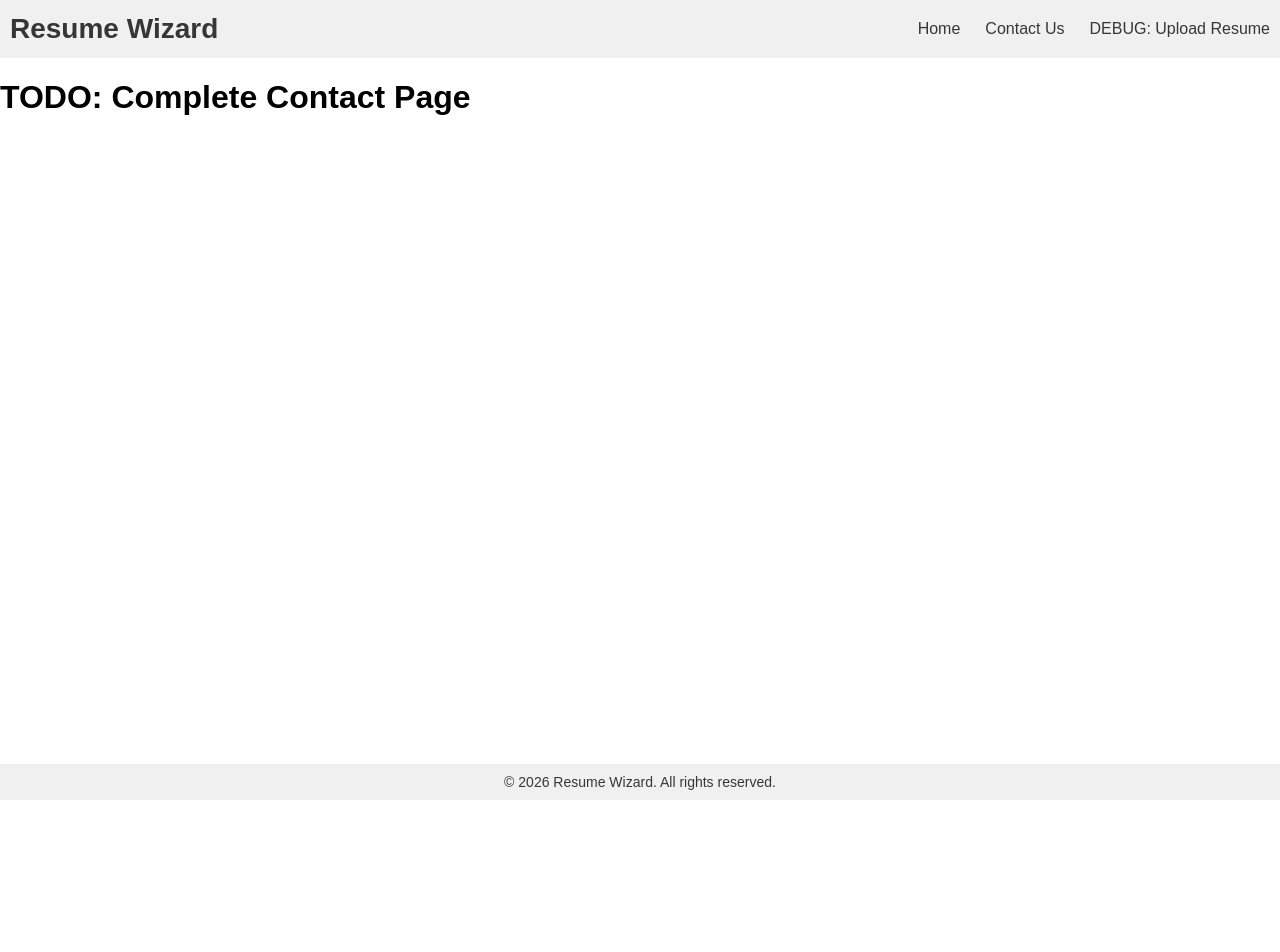
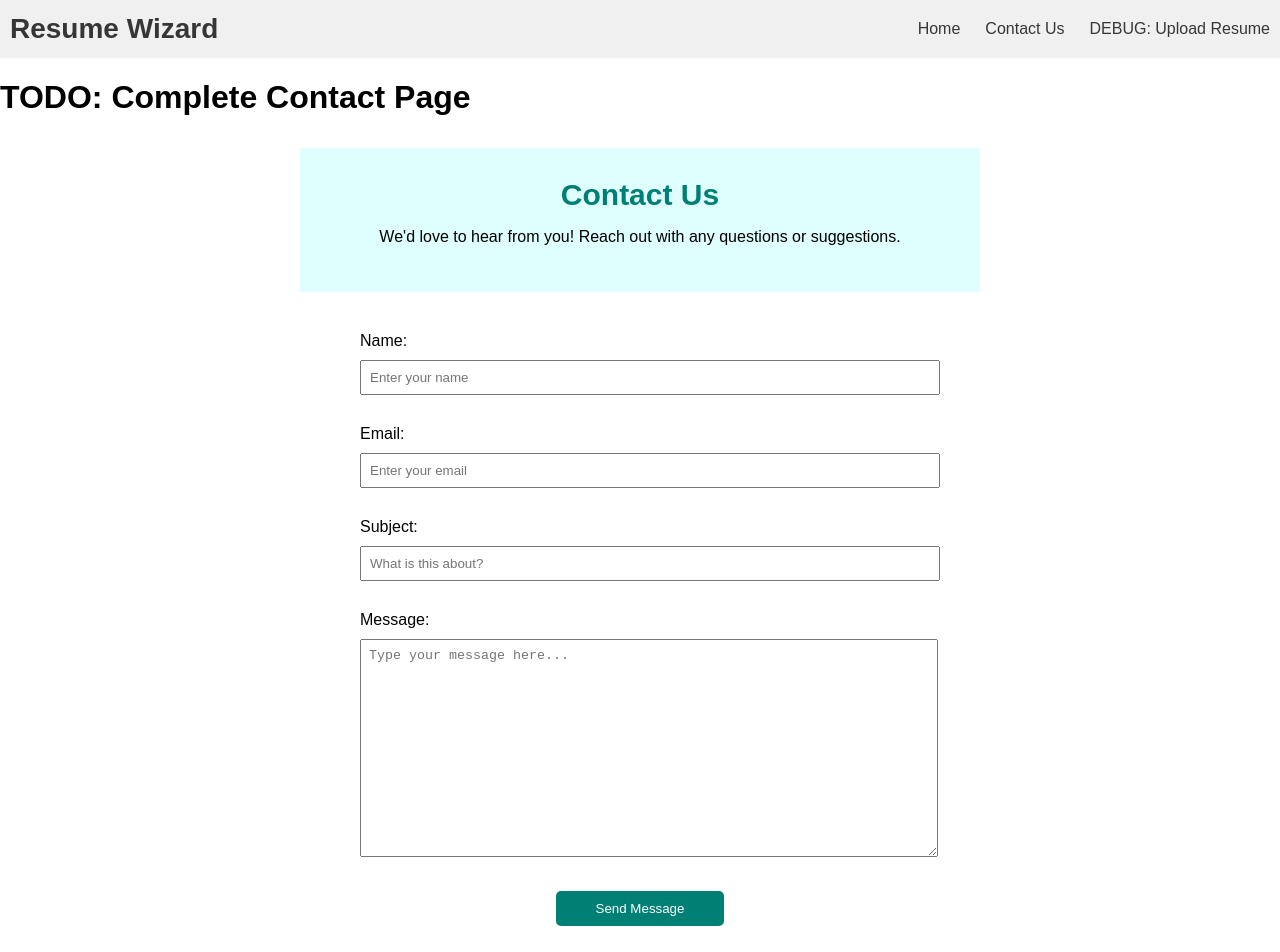
Before and after one commit to Munch42/ENSF-400-Project, a React (Create React App) app in the folder interview-wizard/: page /contactUs in a window 1280 px wide. Shown: the top 952 px of the page. Before the commit the page ends 800 px from the top, so only its background shows below. Built offline with nearby package versions, Linux system fonts and the light colour scheme.

Commit message:
Completed design of contact form and page

```diff
--- /dev/null
+++ b/interview-wizard/src/components/ContactForm.js
@@ -0,0 +1,95 @@
+import React, { useState } from 'react';
+import { useNavigate } from 'react-router-dom';
+import styles from './ContactForm.module.css'
+
+const LoginForm = () => {
+    const [name, setName] = useState('');
+    const [email, setEmail] = useState('');
+    const [subject, setSubject] = useState('');
+    const [content, setContent] = useState('');
+    const [formSubmitted, setFormSubmitted] = useState(false);
+
+    return (
+        <div>
+            <form>
+                <div>
+                    <label htmlFor="name">
+                        Name:
+                    </label>
+                    <input
+                        type="text"
+                        id="name"
+                        value={name}
+                        placeholder='Enter your name'
+                        onChange={(e) => {
+                        setName(e.target.value);
+                        setFormSubmitted(false);
+                        }}
+                        required
+                        className={styles.inputField}
+                    />
+                </div>
+                <div>
+                    <label htmlFor="email">
+                        Email:
+                    </label>
+                    <input
+                        type="text"
+                        id="email"
+                        value={email}
+                        placeholder='Enter your email'
+                        onChange={(e) => {
+                        setEmail(e.target.value);
+                        setFormSubmitted(false);
+                        }}
+                        required
+                        className={styles.inputField}
+                    />
+                </div>
+                <div>
+                    <label htmlFor="subject">
+                        Subject:
+                    </label>
+                    <input
+                        type="text"
+                        id="subject"
+                        value={subject}
+                        placeholder='What is this about?'
+                        onChange={(e) => {
+                        setSubject(e.target.value);
+                        setFormSubmitted(false);
+                        }}
+                        required
+                        className={styles.inputField}
+                    />
+                </div>
+                <div>
+                    <label htmlFor="content">
+                        Message:
+                    </label>
+                    <textarea
+                        id="content"
+                        value={content}
+                        placeholder='Type your message here...'
+                        onChange={(e) => {
+                        setContent(e.target.value);
+                        setFormSubmitted(false);
+                        }}
+                        required
+                        className={styles.contentField}
+                    />
+                </div>
+                <div style={{textAlign: 'center'}}>
+                <button
+                    type="submit"
+                    className={styles.submitButton}
+                    >
+                    Send Message
+                    </button>
+                </div>
+            </form>
+        </div>
+    );
+}
+
+export default LoginForm;
--- /dev/null
+++ b/interview-wizard/src/components/ContactForm.module.css
@@ -0,0 +1,28 @@
+.inputField {
+    width: 100%;
+    padding: 8px;
+    margin-top: 10px;
+    margin-bottom: 30px;
+}
+
+.contentField {
+    width: 100%;
+    height: 200px;
+    padding: 8px;
+    margin-top: 10px;
+    margin-bottom: 30px;
+}
+
+.submitButton {
+    width: 30%;
+    padding: 10px;
+    margin-bottom: 20px;
+    background-color: #008074;
+    color: white;
+    border: none;
+    border-radius: 5px;
+}
+
+.submitButton:hover {
+    opacity: 0.8;
+}
--- a/interview-wizard/src/components/ContactPage.js
+++ b/interview-wizard/src/components/ContactPage.js
@@ -1,12 +1,30 @@
 import React from 'react';
 import NavigationRibbon from './NavigationRibbon';
 import Footer from './Footer';
+import ContactForm from './ContactForm';
+import styles from './ContactPage.module.css';
 
 const ContactPage = () => {
     return (
         <div style={{ minHeight: '100vh', display: 'flex', flexDirection: 'column' }}>
             <NavigationRibbon />
             <h1>TODO: Complete Contact Page</h1>
+            <main>
+                <div className={styles.contactSection} >
+                    <p style={{
+                        fontSize:'30px',
+                        fontWeight:'600',
+                        margin:'0px',
+                        paddingBottom:'0px',
+                        textAlign:'center',
+                        color: '#008074'}} >Contact Us
+                    </p>
+                    <p>We'd love to hear from you! Reach out with any questions or suggestions.</p>
+                </div>
+                <div className={styles.formSection} >
+                    <ContactForm />
+                </div>
+            </main>
             <Footer />
         </div>
     );
--- /dev/null
+++ b/interview-wizard/src/components/ContactPage.module.css
@@ -0,0 +1,41 @@
+.contactSection {
+    background-color: #dffffe;
+    margin-left: 300px;
+    margin-right: 300px;
+    margin-top: 10px;
+    padding-top: 30px;
+    padding-bottom: 30px;
+    display: flex;
+    flex-direction: column;
+    align-items: center;
+}
+
+.sectionTitle {
+    margin-bottom:15px;
+    font-size: 25px;
+    font-weight: 600;
+    color: #008074;
+    text-align: center;
+}
+
+.formSection {
+    margin-left: 300px;
+    margin-right: 300px;
+    margin-top: 10px;
+    margin-bottom: 40px;
+    padding: 30px 60px;
+    padding-top: 30px;
+    padding-bottom: 30px;
+    display: flex;
+    flex-direction: column;
+}
+
+.sendButton {
+    width: 100%;
+    padding: 10px;
+    margin-bottom: 20px;
+    background-color: #008074;
+    color: white;
+    border: none;
+    border-radius: 5px;
+}
```
